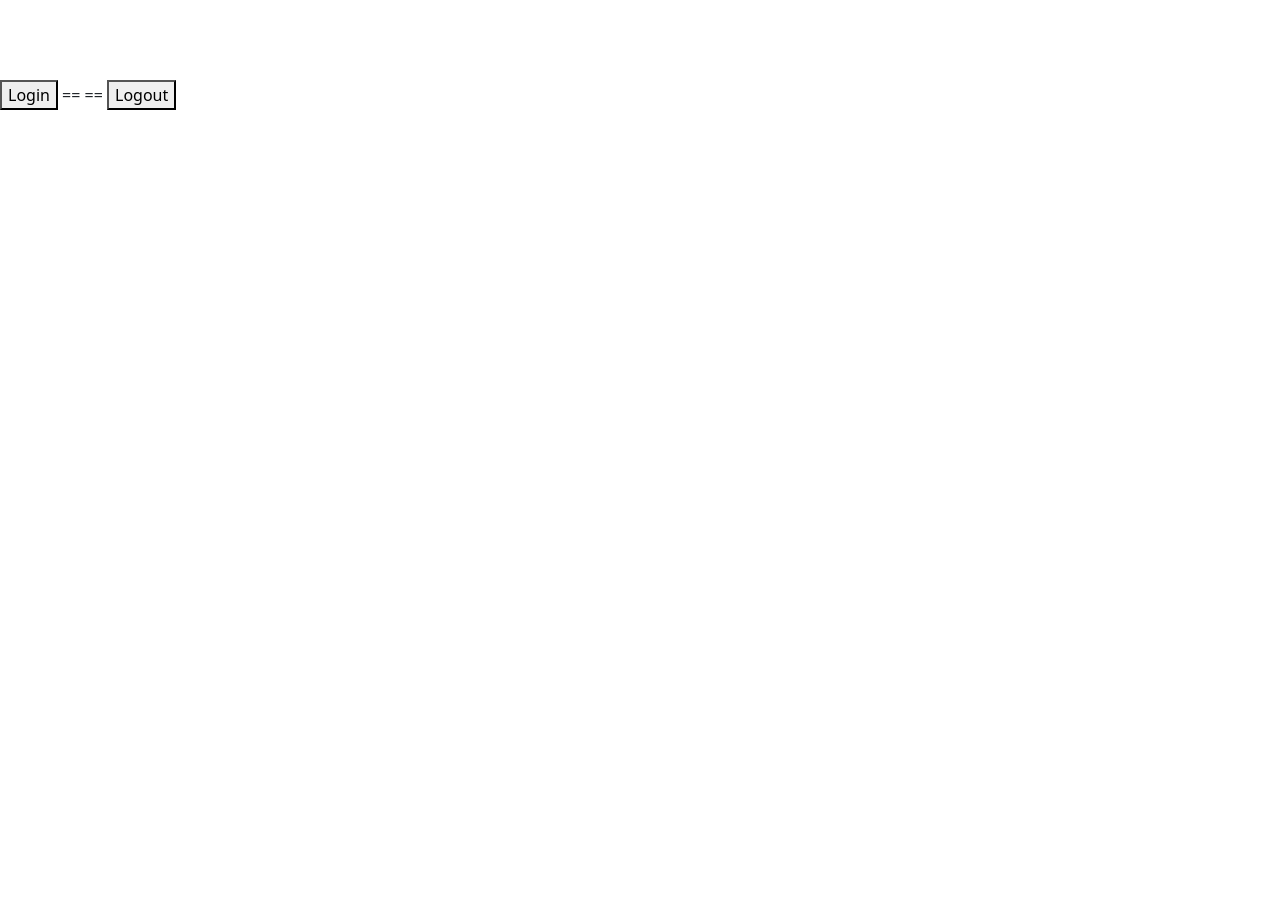
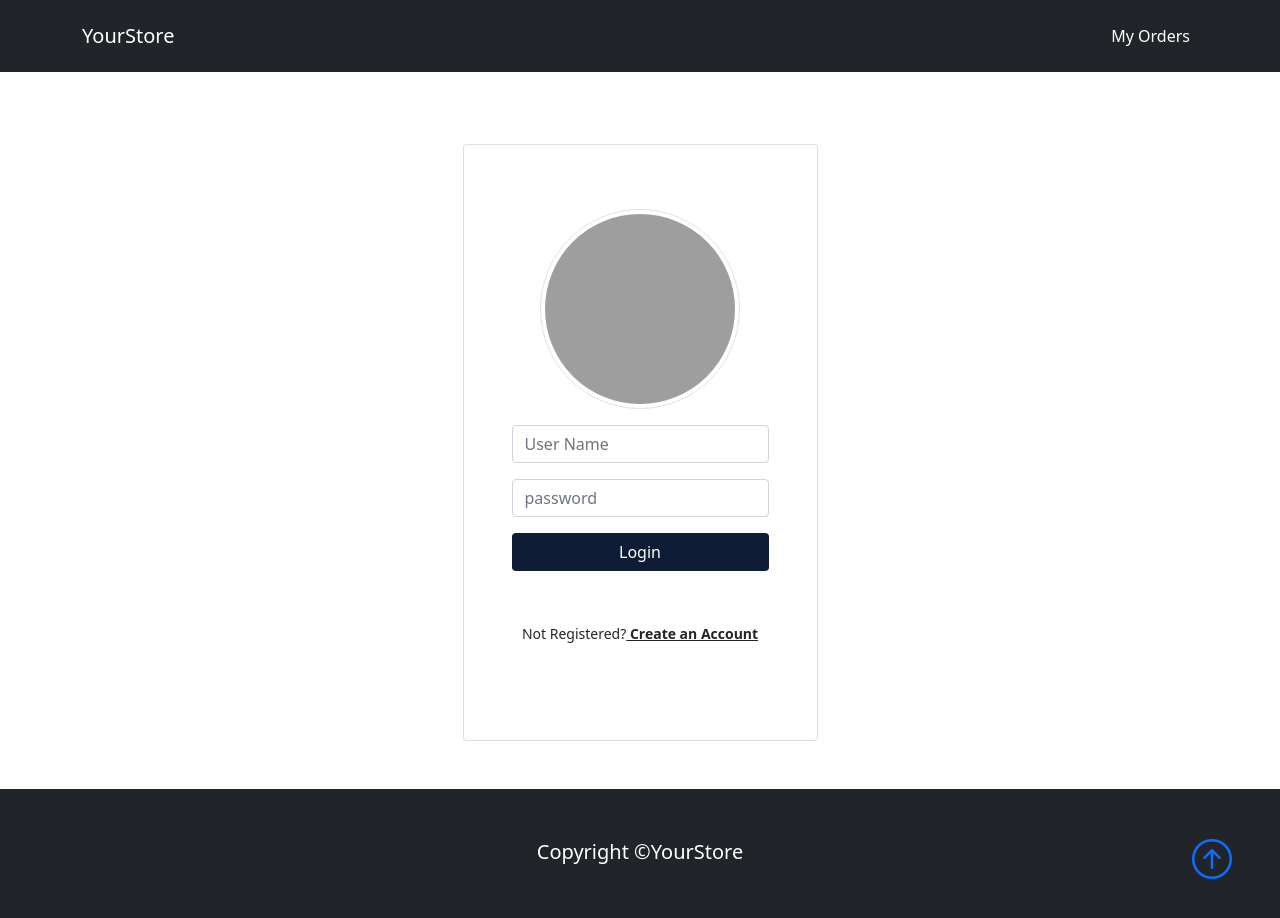
Before and after one commit to zhijie-os/YourStore, a React (Create React App) app in the folder client/: page / in a window 1280 px wide. Shown: the top 918 px of the page. Before the commit the page ends 800 px from the top, so only its background shows below. Built offline with nearby package versions, Linux system fonts and the light colour scheme; grey boxes are pictures that could not be loaded.

Commit message:
Need thunk for implementation

```diff
--- a/client/package.json
+++ b/client/package.json
@@ -18,7 +18,8 @@
     "react-redux": "^7.2.8",
     "react-router-dom": "^6.3.0",
     "react-scripts": "^5.0.0",
-    "redux": "^4.1.2"
+    "redux": "^4.1.2",
+    "redux-thunk": "^2.4.1"
   },
   "browserslist": {
     "production": [
--- a/client/src/App.js
+++ b/client/src/App.js
@@ -13,19 +13,17 @@ import { GlobalState } from './Redux/globalState.js';
 
 function App() {
 
-  const [userInfo, setUserInfo] = useState({ID:null,UserType:null});
-
   return (
-    <GlobalState/>
-    // <Router>
-    //     <div className="App">
-    //       <Routes>
-    //         <Route exact path="/" element={<Login updater={(info)=>setUserInfo(info)}/>} />
-    //         <Route exact path="/login" element={<Login updater={(info)=>setUserInfo(info)}/>} />
-    //         <Route exact path="/home" element={<CustomerHome userType={userInfo.UserType}/>} />
-    //       </Routes>
-    //     </div>
-    // </Router >
+    //<GlobalState/>
+    <Router>
+        <div className="App">
+          <Routes>
+            <Route exact path="/" element={<Login />} />
+            <Route exact path="/login" element={<Login/>} />
+            <Route exact path="/home" element={<CustomerHome/>} />
+          </Routes>
+        </div>
+    </Router >
   );
 }
 
--- a/client/src/Redux/globalState.js
+++ b/client/src/Redux/globalState.js
@@ -2,17 +2,12 @@ import React, { useState } from 'react';
 import { useSelector, useDispatch } from 'react-redux';
 import {
   login,
-  logout,
-  searchProduct,
-  selectCount
+  selectGlobalState
 } from './globalStateSlice';
 
 export function GlobalState() {
-  const count = useSelector(selectCount);
+  const count = useSelector(selectGlobalState);
   const dispatch = useDispatch();
-  const [incrementAmount, setIncrementAmount] = useState('2');
-
-
 
   return (
     <div>
--- a/client/src/Redux/globalStateSlice.js
+++ b/client/src/Redux/globalStateSlice.js
@@ -45,6 +45,6 @@ export const GlobalStateSlice = createSlice({
 
 export const { login,logout,selectCategory, enterSearchKey, searchProduct, searchInventory} = GlobalStateSlice.actions;
 
-export const selectCount = (state) => state.GlobalState.value;
+export const selectGlobalState = (state) => state.GlobalState.value;
 
 export default GlobalStateSlice.reducer;
--- a/client/src/Redux/store.js
+++ b/client/src/Redux/store.js
@@ -1,4 +1,4 @@
-import { configureStore } from '@reduxjs/toolkit';
+import { configureStore} from '@reduxjs/toolkit';
 import GlobalStateReducer from './globalStateSlice';
 
 export const store = configureStore({
--- a/client/src/login.jsx
+++ b/client/src/login.jsx
@@ -3,31 +3,47 @@ import Footer from "./components/footer";
 import NavBar from "./components/navBar";
 
 import axios from "axios";
-import { useContext, useState } from "react";
+import { useState } from "react";
 import { useNavigate } from "react-router-dom";
+import { useSelector, useDispatch } from 'react-redux';
+
+import {
+    login,
+    selectGlobalState
+} from './Redux/globalStateSlice';
+
+
 
 function Login(props) {
     let navigate = useNavigate();
+    const gs = useSelector(selectGlobalState);
+    const dispatch = useDispatch();
 
     const [userName, setUserName] = useState("");
     const [password, setPassword] = useState("");
 
+
+    const loginDispatch = (res) => new Promise((resolve, reject)=>{
+        dispatch(login({userID:res.data.UserName,userType:res.data.UserType}));
+    });
+
+
     const loginAtemp = (e) => {
         e.preventDefault();
         axios.put("http://127.0.0.1:8888/login",
-            { "UserName": userName, "Password": password }).then(res => {
-                props.updater({ID:res.data.UserName, UserType:res.data.UserType});
-                if(res.data.UserType=="customer")
-                {
+            {"UserName": userName, "Password": password }).then(res => {
+                dispatch(login({userID:res.data.UserName,userType:res.data.UserType}));
+                console.log(gs);
+                if (gs.userType == "customer") {
+                    alert("let'us go!");
                     navigate("/home");
                 }
-                else
-                {
+                else {
                     navigate("/login");
                 }
-            }).catch((err)=>{
+            }).catch((err) => {
                 alert(err.response.data.message);
-             });
+            });
     }
 
     return (
```
Also changed, not shown: 1 other file (tests, documents, lock files or other folders).
